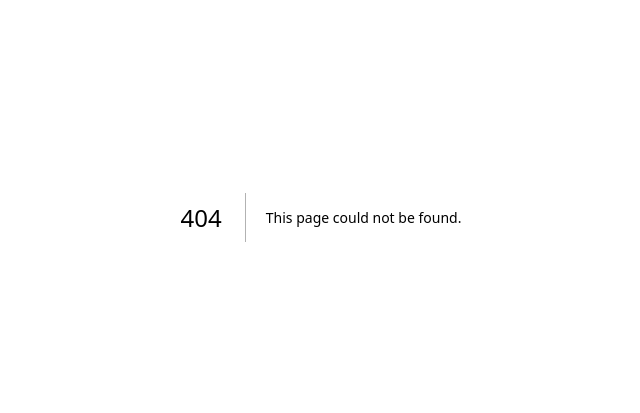
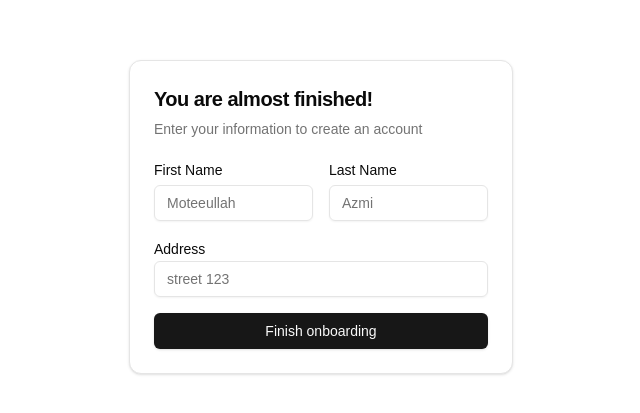
Before and after one commit to moteeullahazmi/InvoiceApp, a Next.js app: page /onboarding in a window 1280 px wide. Before the commit this address had no page. Shown: the part 183-596 px from the top of the page, without its empty margins (319-959 px from the left). Built offline with nearby package versions, Linux system fonts and the light colour scheme.

Commit message:
add route onboarding

```diff
--- a/app/components/SubmitBotton.tsx
+++ b/app/components/SubmitBotton.tsx
@@ -4,10 +4,13 @@ import { Button } from "@/components/ui/button";
 import { useFormStatus } from "react-dom";
 import {Loader2} from "lucide-react"
 
-export function SubmitFunction() {
+interface iAppprops {
+  text:string
+}
+export function SubmitButton({text}:iAppprops) {
   const {pending} = useFormStatus();
 
   return  <>
-  {pending ? <Button disabled className="w-full"><Loader2 className="size-4 mr-2 animate-spin"/>Please wait...</Button> : <Button type="submit" className="w-full">Sumbit</Button>}
+  {pending ? <Button disabled className="w-full"><Loader2 className="size-4 mr-2 animate-spin"/>Please wait...</Button> : <Button type="submit" className="w-full">{text}</Button>}
   </>
 }
--- a/app/dashboard/layout.tsx
+++ b/app/dashboard/layout.tsx
@@ -1,4 +1,3 @@
-import { ReactNode } from "react";
 import Logo from "@/public/logo.png";
 import Link from "next/link";
 import Image from "next/image";
@@ -15,16 +14,17 @@ import {
   DropdownMenuTrigger,
 } from "@/components/ui/dropdown-menu";
 import { signOut } from "../utils/Auth";
+import { ReactNode } from "react";
 
 export default function DashboardLayout({ children }: { children: ReactNode }) {
   return (
-    <>
     <div className="grid min-h-screen w-full md:grid-cols-[220px_1fr] lg:grid-cols-[280px_1fr]">
+      {/* Sidebar (hidden on mobile) */}
       <div className="hidden border-r bg-muted/40 md:block">
         <div className="flex flex-col max-h-screen h-full gap-2">
           <div className="h-14 flex items-center border-b px-4 lg:h-[60px] lg:px-6">
             <Link href="/" className="flex items-center gap-2">
-                <Image src={Logo} alt="Logo" className="size-7" />
+              <Image src={Logo} alt="Logo" width={28} height={28} className="size-7" />
               <p className="text-2xl font-bold">
                 Invoice<span className="text-blue-600">App</span>
               </p>
@@ -37,40 +37,45 @@ export default function DashboardLayout({ children }: { children: ReactNode }) {
           </div>
         </div>
       </div>
+
+      {/* Main Content */}
       <div className="flex flex-col">
+        {/* Header */}
         <header className="flex h-14 items-center gap-4 border-b bg-muted/40 px-4 lg:h-[60px] lg:px-6">
+          {/* Mobile Menu Trigger */}
           <Sheet>
-              <SheetTrigger>
-                <Button variant="outline" size="icon" className="md:hidden">
+            <SheetTrigger asChild>
+              <Button variant="outline" size="icon" className="md:hidden" aria-label="Open menu">
                 <Menu className="size-4" />
               </Button>
-                <SheetContent side="left">
+            </SheetTrigger>
+            <SheetContent side="left" className="p-4">
               <nav className="grid gap-2 mt-10">
                 <DashboardLinks />
               </nav>
             </SheetContent>
-              </SheetTrigger>
           </Sheet>
 
+          {/* User Dropdown */}
           <div className="flex items-center ml-auto">
             <DropdownMenu>
-                <DropdownMenuTrigger>
-                  <Button
-                    className="rounded-full"
-                    variant="outline"
-                    size="icon"
-                  >
-                    <Users2 />
+              <DropdownMenuTrigger asChild>
+                <Button className="rounded-full" variant="outline" size="icon" aria-label="User menu">
+                  <Users2 className="size-4" />
                 </Button>
               </DropdownMenuTrigger>
               <DropdownMenuContent align="end">
                 <DropdownMenuLabel>My Account</DropdownMenuLabel>
                 <DropdownMenuSeparator />
                 <DropdownMenuItem>
-                    <Link href="/dashboard">Dashboard</Link>
+                  <Link href="/dashboard" className="w-full">
+                    Dashboard
+                  </Link>
                 </DropdownMenuItem>
                 <DropdownMenuItem>
-                    <Link href="/dashboard/invoices">Invoices</Link>
+                  <Link href="/dashboard/invoices" className="w-full">
+                    Invoices
+                  </Link>
                 </DropdownMenuItem>
                 <DropdownMenuSeparator />
                 <DropdownMenuItem>
@@ -81,15 +86,19 @@ export default function DashboardLayout({ children }: { children: ReactNode }) {
                       await signOut();
                     }}
                   >
-                      <button className="w-full text-left">Log out</button>
+                    <button type="submit" className="w-full text-left">
+                      Log out
+                    </button>
                   </form>
                 </DropdownMenuItem>
               </DropdownMenuContent>
             </DropdownMenu>
           </div>
         </header>
+
+        {/* Main Content Area */}
+        <main className="flex-1 p-4 lg:p-6">{children}</main>
       </div>
     </div>
-    </>
   );
 }
--- a/app/login/page.tsx
+++ b/app/login/page.tsx
@@ -2,7 +2,7 @@ import { Label } from "@/components/ui/label"
 import {Card, CardContent, CardDescription, CardHeader, CardTitle} from "../../components/ui/card"
 import { Input } from "@/components/ui/input"
 import {auth, signIn} from "@/app/utils/Auth"
-import { SubmitFunction } from "../components/SubmitBotton"
+import { SubmitButton } from "../components/SubmitBotton"
 import { redirect } from "next/navigation"
 
 
@@ -34,7 +34,7 @@ export default async function Login(){
                         type="email"
                         required
                         placeholder="hello@hello.com"/>
-                        <SubmitFunction/>
+                        <SubmitButton text="Login"/>
                     </div>
                 </form>
             </CardContent>
--- /dev/null
+++ b/app/onboarding/page.tsx
@@ -0,0 +1,40 @@
+import { Card, CardContent, CardDescription, CardHeader, CardTitle } from "@/components/ui/card";
+import { Input } from "@/components/ui/input";
+import { Label } from "@/components/ui/label";
+import { SubmitButton } from "../components/SubmitBotton";
+
+export default function Onboarding(){
+    return (
+        <div className="min-h-screen w-screen flex items-center justify-center">
+        <Card className="max-w-sm mx-auto">
+            <CardHeader>
+                <CardTitle className="text-xl">You are almost finished!</CardTitle>
+            <CardDescription>
+                Enter your information to create an account
+            </CardDescription>
+            </CardHeader>
+
+            <CardContent>
+                <form className="grid gap-4">
+                   <div className="grid grid-cols-2 gap-4">
+                   <div className="flex flex-col gap-2 ">
+                        <Label>First Name</Label>
+                        < Input placeholder="Moteeullah"/>
+                    </div>
+                    <div className="grid gap-2">
+                        <Label>Last Name</Label>
+                        <Input placeholder="Azmi"/>
+                    </div>
+                   </div>
+
+                   <div>
+                    <Label>Address</Label>
+                    <Input placeholder="street 123"/>
+                   </div>
+                   <SubmitButton text="Finish onboarding"/>
+                </form>
+            </CardContent>
+        </Card>
+        </div>
+    )
+}
```
Lines whose indentation alone changed are shown as unchanged.
